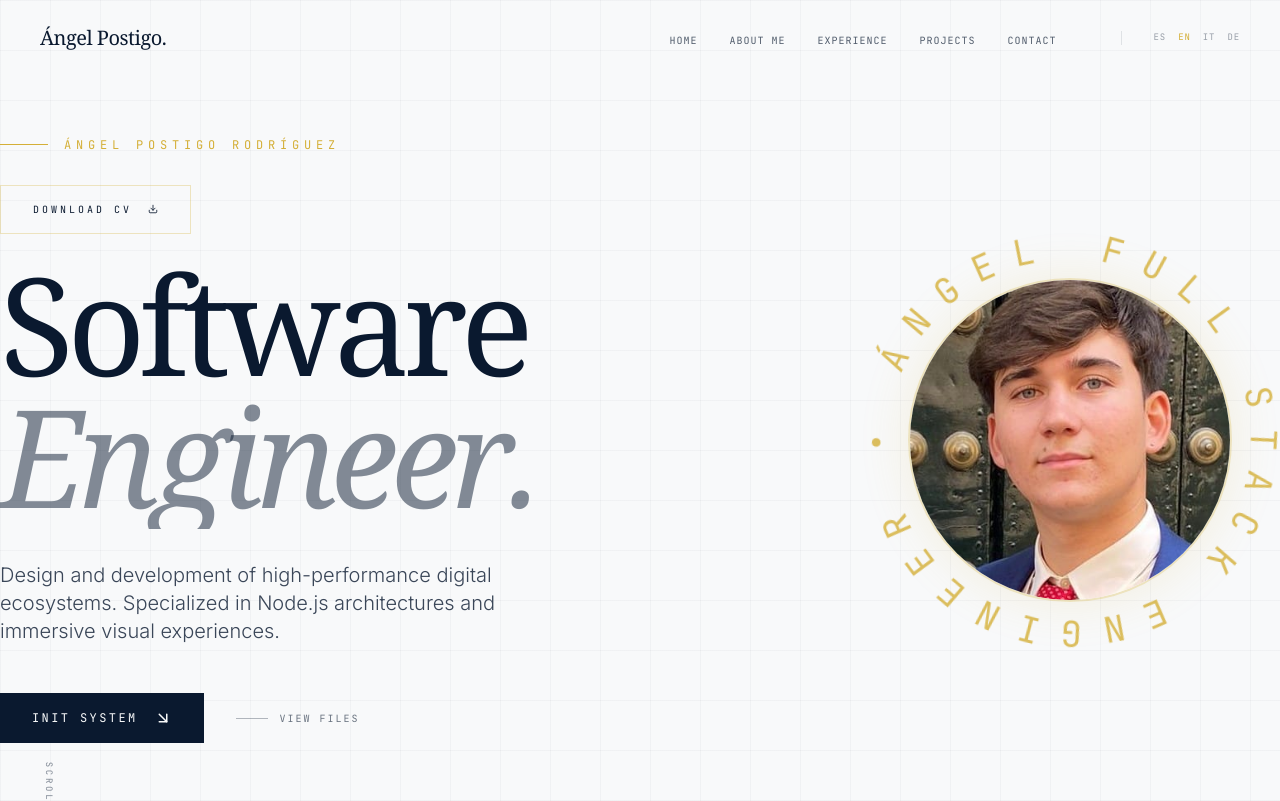
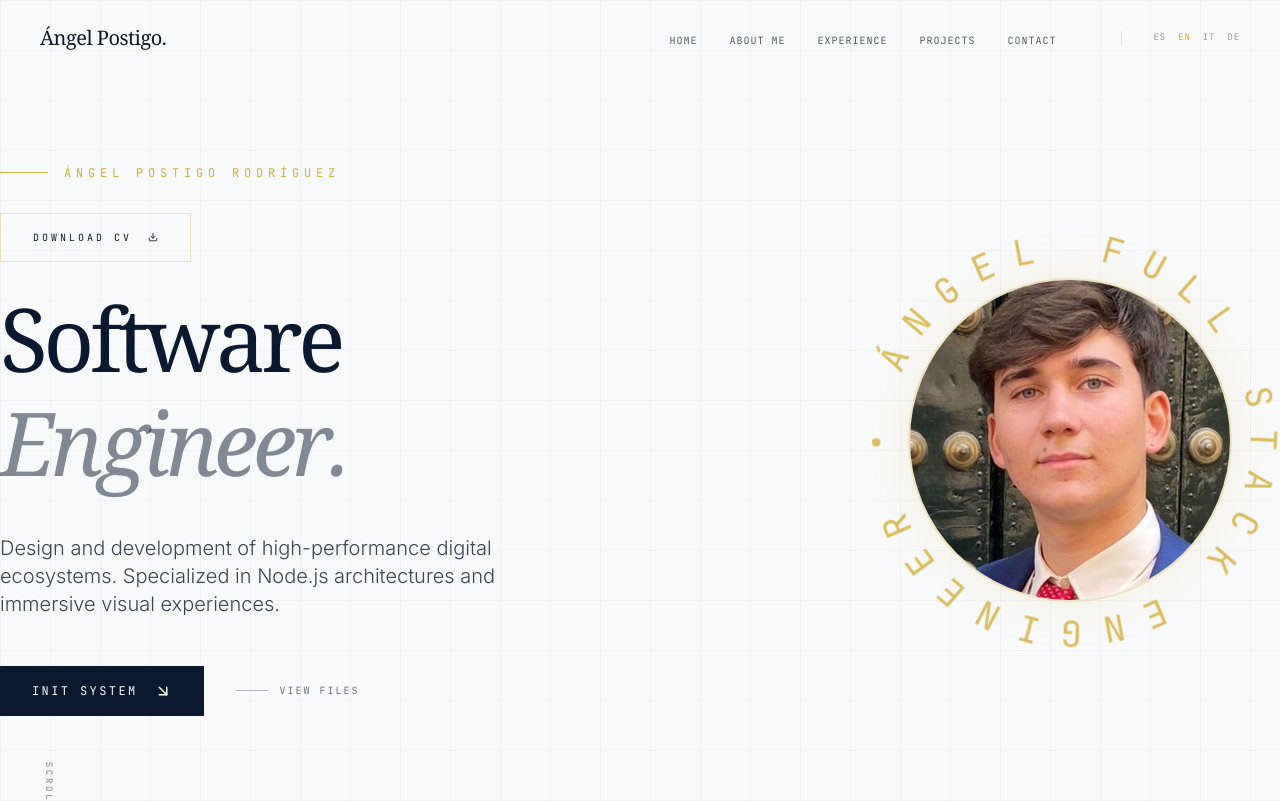
Before and after one commit to puyi27/Porfolio-APR, a React (Vite) app: page / in a window 1280 px wide. Shown: the top 801 px of the page. Built offline with nearby package versions, Linux system fonts and the light colour scheme.

Commit message:
fix: adjust font size and padding to prevent text clipping

```diff
--- a/src/components/Hero.jsx
+++ b/src/components/Hero.jsx
@@ -127,11 +127,11 @@ const Hero = () => {
               </MagneticButton>
             </motion.div>
 
-            <h1 className="text-6xl sm:text-[9vw] lg:text-[8.5rem] font-serif leading-[0.85] text-ash tracking-tighter relative z-30 flex flex-col">
-              <span className="block overflow-hidden pb-4 whitespace-nowrap">
+            <h1 className="text-5xl sm:text-6xl md:text-7xl lg:text-[5.5rem] font-serif leading-[0.9] text-ash tracking-tighter relative z-30 flex flex-col">
+              <span className="block overflow-hidden pb-4 pr-4 whitespace-nowrap">
                 <StaggeredText text={t('hero.title1')} delay={0.1} />
               </span>
-              <span className="block text-ash/50 italic overflow-hidden pb-4 whitespace-nowrap">
+              <span className="block text-ash/50 italic overflow-hidden pb-4 pr-4 whitespace-nowrap">
                 <StaggeredText text={t('hero.title2')} delay={0.3} />
               </span>
             </h1>
```
